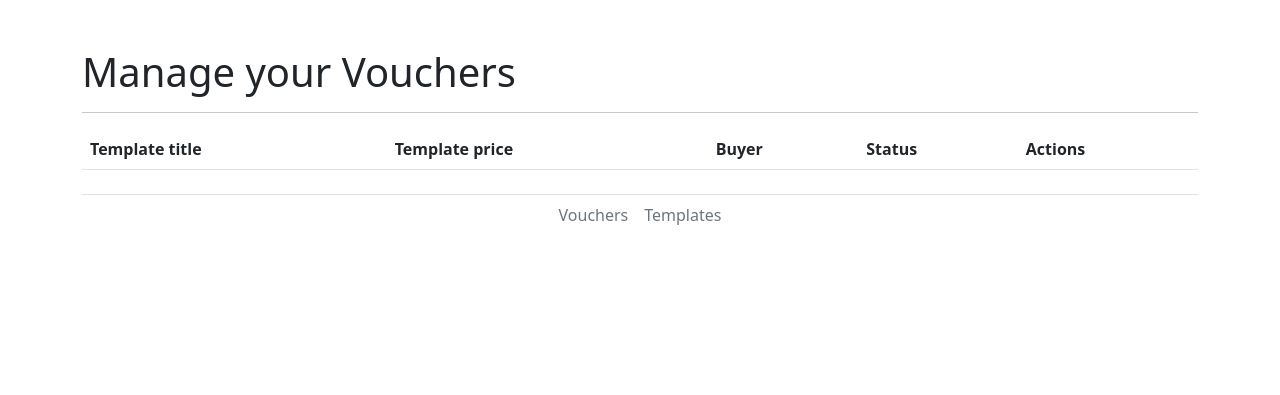
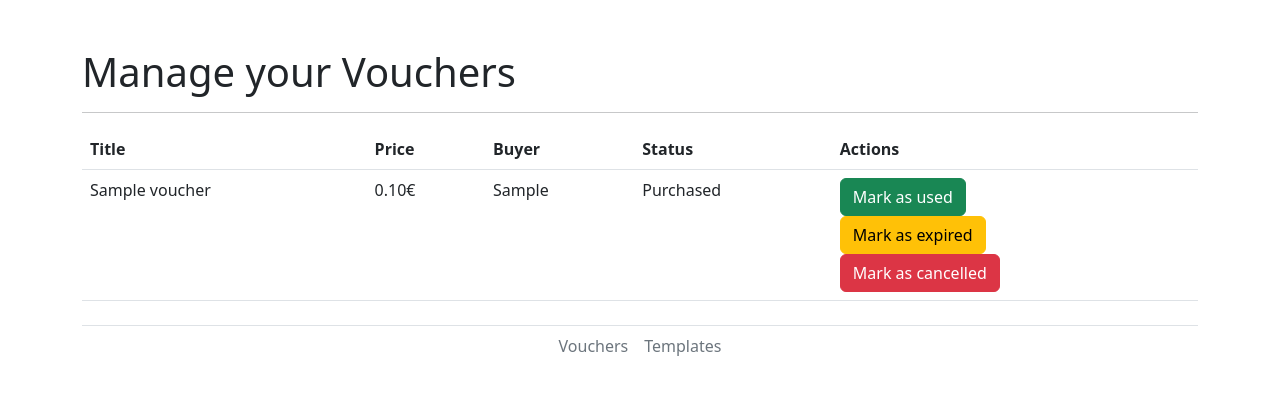
Before and after one commit to pmourlanne/my-beads-box, a Django app: page /vouchers/admin/vouchers/ in a window 1280 px wide. Shown: the top 395 px of the page. Run offline with Django 5.2, Linux system fonts and the light colour scheme; data comes from the database, SQL or seed files in the repository; tables that the repository leaves empty hold one stand-in row (values such as "Sample post"); lists and menus that the app fills with data are empty; some libraries are stand-ins or nearby versions.

Commit message:
Denormalize data from template and move business logic to a dedicated file

```diff
--- a/mybeadsbox/vouchers/models.py
+++ b/mybeadsbox/vouchers/models.py
@@ -14,6 +14,7 @@
 STATUSES = (
     ("purchased", "Purchased"),
     ("cancelled", "Cancelled"),
+    ("refunded", "Refunded"),
     ("used", "Used"),
     ("expired", "Expired"),
 )
@@ -43,8 +44,16 @@
 class Voucher(models.Model):
     id = models.UUIDField(primary_key=True, default=uuid.uuid4, editable=False)
 
-    # TODO: What if the template changes? -> Denormalize / django-simple-history
-    template = models.ForeignKey(VoucherTemplate, on_delete=models.CASCADE)
+    # This is here for ease of use, but shouldn't be relied upon
+    template = models.ForeignKey(
+        VoucherTemplate, blank=True, null=True, on_delete=models.SET_NULL
+    )
+    # We denormalize the data from the template at voucher creation
+    title = models.CharField(max_length=300)
+    description = models.TextField()
+    price = models.IntegerField(help_text="In minor units")  # In minor units
+    currency = models.CharField(max_length=None, choices=CURRENCIES)
+
     buyer = models.CharField(
         max_length=100
     )  # In reality will probably be a FK to a User
@@ -52,5 +61,5 @@
 
     # TODO: metadata (created, modified?)
 
-    def is_new_status_valid(self, new_status):
-        return new_status in STATUS_TRANSITIONS[self.status]
+    def get_price_display(self):
+        return get_price_display(self.price, self.currency)
--- /dev/null
+++ b/mybeadsbox/vouchers/operations.py
@@ -0,0 +1,53 @@
+from vouchers.models import Voucher
+
+
+VOUCHER_STATUS_TRANSITIONS = {
+    "purchased": ("cancelled", "used", "expired"),
+    "cancelled": ("refunded",),
+    "refunded": (),
+    "used": (),
+    "expired": (),
+}
+
+
+def create_voucher(*, template, buyer):
+    """
+    Create a voucher from a template for a particular buyer
+
+    We denormalize the data from the template, since the template may change
+    and we don't want the data on the voucher to change over time (in particular the price!)
+    """
+    template_values = {
+        key: getattr(template, key)
+        for key in ["title", "description", "price", "currency"]
+    }
+
+    return Voucher.objects.create(
+        buyer=buyer, status="purchased", template=template, **template_values
+    )
+
+
+def _is_voucher_status_transition_valid(status, new_status):
+    return new_status in VOUCHER_STATUS_TRANSITIONS[status]
+
+
+class UnexpectedVoucherStatusChange(Exception):
+    pass
+
+
+def update_voucher_status(*, voucher, status):
+    """
+    Update the status of a voucher, saves the change and returns the voucher
+    Raises an UnexpectedVoucherStatusChange if change is not valid
+
+    NB: This doesn't handle race conditions, use at your own risk
+    """
+    if not _is_voucher_status_transition_valid(voucher.status, status):
+        raise UnexpectedVoucherStatusChange(
+            f"Voucher cannot go from {voucher.status} to {status}"
+        )
+
+    voucher.status = status
+    voucher.save()
+
+    return voucher
--- a/mybeadsbox/vouchers/templates/admin_vouchers.html
+++ b/mybeadsbox/vouchers/templates/admin_vouchers.html
@@ -14,8 +14,8 @@
   <table class="table">
     <thead>
       <tr>
-        <th>Template title</th>
-        <th>Template price</th>
+        <th>Title</th>
+        <th>Price</th>
         <th>Buyer</th>
         <th>Status</th>
         <th>Actions</th>
@@ -25,11 +25,12 @@
     <tbody>
       {% for voucher in vouchers %}
       <tr>
-        <td>{{ voucher.template.title }}</td>
-        <td>{{ voucher.template.get_price_display }}</td>
+        <td>{{ voucher.title }}</td>
+        <td>{{ voucher.get_price_display }}</td>
         <td>{{ voucher.buyer }}</td>
         <td>{{ voucher.get_status_display }}</td>
         <td>
+          {# I don't like that this logic is in the template #}
           {% if voucher.status == "purchased" %}
             <form action="{% url 'admin-update-voucher-status' voucher.id %}" method="POST">
               {% csrf_token %}
@@ -46,6 +47,12 @@
               <input type="hidden" name="status" value="cancelled">
               <button type="submit" class="btn btn-danger">Mark as cancelled</button>
             </form>
+          {% elif voucher.status == "cancelled" %}
+            <form action="{% url 'admin-update-voucher-status' voucher.id %}" method="POST">
+              {% csrf_token %}
+              <input type="hidden" name="status" value="refunded">
+              <button type="submit" class="btn btn-warning">Mark as refunded</button>
+            </form>
           {% endif %}
         </td>
       </tr>
--- a/mybeadsbox/vouchers/views.py
+++ b/mybeadsbox/vouchers/views.py
@@ -3,6 +3,11 @@
 
 from vouchers.forms import VoucherTemplateForm, VoucherPurchaseForm
 from vouchers.models import VoucherTemplate, Voucher
+from vouchers.operations import (
+    create_voucher,
+    update_voucher_status,
+    UnexpectedVoucherStatusChange,
+)
 
 
 def list_templates(request):
@@ -51,9 +56,7 @@
         form = VoucherPurchaseForm(request.POST)
         if form.is_valid():
             # TODO: Stripe
-            Voucher.objects.create(
-                template=template, status="purchased", **form.cleaned_data
-            )
+            create_voucher(template=template, buyer=form.cleaned_data["buyer"])
             return redirect("list-vouchers")
 
     else:
@@ -78,9 +81,12 @@
     if request.method == "POST":
         form = modelform_factory(Voucher, fields=("status",))(request.POST)
         if form.is_valid():
-            status = form.cleaned_data.get("status")
-            if voucher.is_new_status_valid(status):
-                voucher.status = status
-                voucher.save()
+            try:
+                update_voucher_status(
+                    voucher=voucher, status=form.cleaned_data.get("status")
+                )
+            except UnexpectedVoucherStatusChange:
+                # Probably want to log something :clown:
+                pass
 
     return redirect("admin-list-vouchers")
```
Also changed, not shown: mybeadsbox/vouchers/tests/test_operations.py (renamed from mybeadsbox/vouchers/tests/test_models.py, +3 -3 lines), mybeadsbox/vouchers/migrations/0003_denormalize_template_data.py (added).
